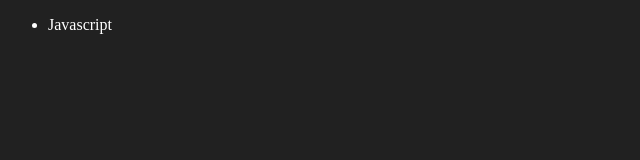
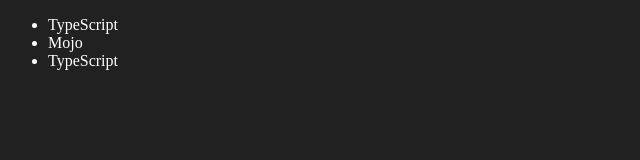
Before and after one commit to harishmlv/JavaScript-Basics, a plain HTML site: page 06_dom_manipulation/04.html in a window 1280 px wide. Shown: the whole page, without its empty margins (0-640 px from the left). Drawn offline with Linux system fonts and the light colour scheme.

Commit message:
DOM manipulation Learning

```diff
--- a/06_dom_manipulation/04.html
+++ b/06_dom_manipulation/04.html
@@ -7,7 +7,45 @@
 </head>
 <body style="background-color: #212121; color: #fff;">
     <ul class="language">
-        <li>Javascript</li>
+        <li>JavaScript</li>
     </ul>
+
 </body>
+<script>
+    function addLanguage(langName){
+        const li = document.createElement('li')
+        li.innerHTML =`${langName}`
+        document.querySelector('.language').
+        appendChild(li)
+    }
+    addLanguage("Python")
+    addLanguage("TypeScript")
+
+    // using DSA for better optimization = No tree traverse
+
+    function addOptiLanguage(langName){
+        const li = document.createElement('li');
+        li.appendChild(document.createTextNode(langName))
+        document.querySelector('.language').appendChild(li)
+    }
+    addOptiLanguage('GoLang')
+
+    //Edit values (2nd lang from Python to Mojo)
+
+    const secondLang = document.querySelector("li:nth-child(2)")
+    // secondLang.innerHTML = "Mojo" // first approach
+    const newli = document.createElement('li')
+    newli.textContent = "Mojo"
+    secondLang.replaceWith(newli)  // used replaceWith method
+
+    // Edit values (2nd lang from JavaScript to TypeScript)
+
+    const firstLang = document.querySelector("li:first-child")
+    firstLang.outerHTML = '<li>TypeScript</li>'
+
+    // Remove Values (delete last language)
+
+    const lastLang = document.querySelector('li:last-child')
+    lastLang.remove()
+</script>
 </html>
```
